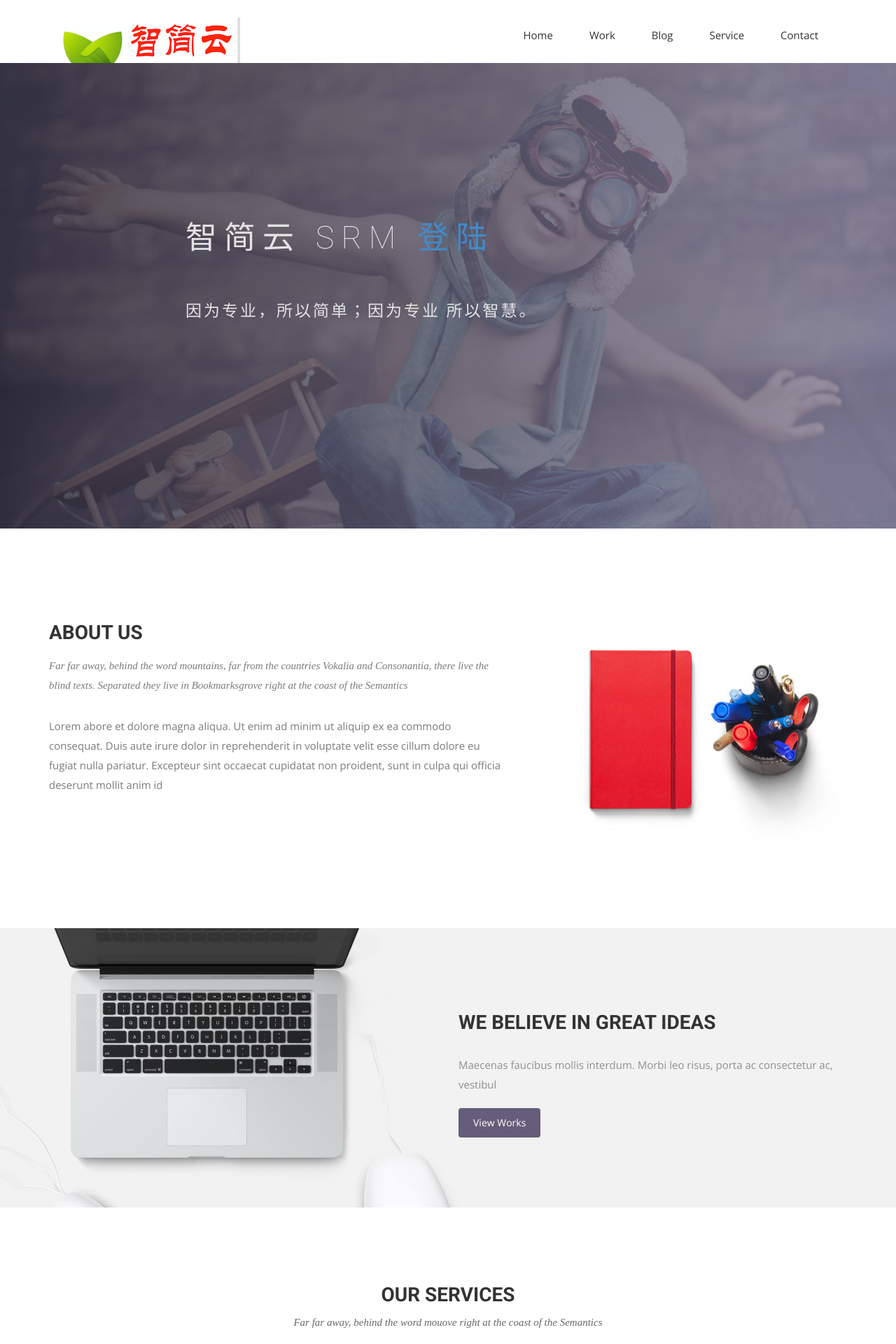
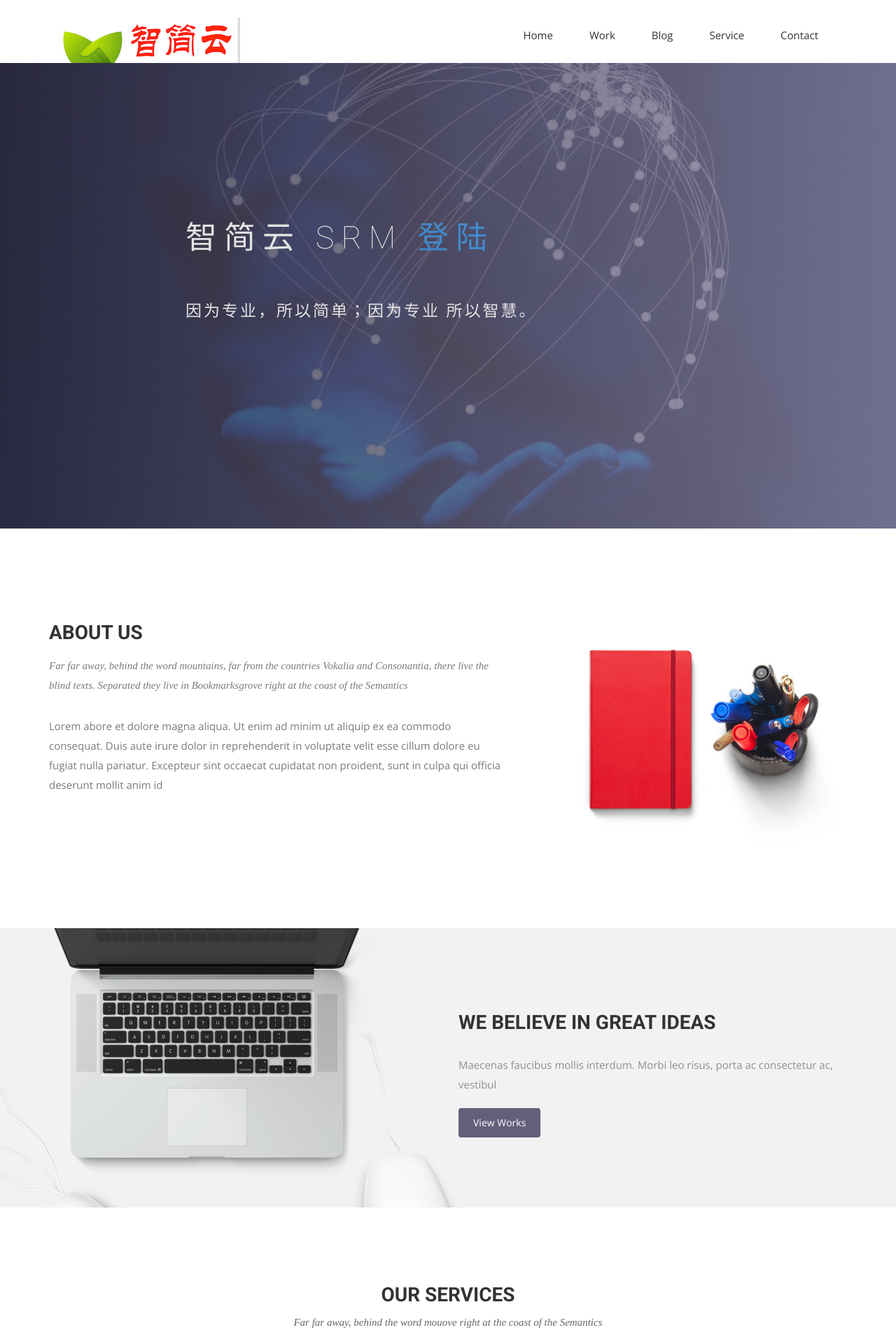
Before and after one commit to dreampivot/slipscloud.github.io, a Jekyll site: the page built from index.html, in a window 1280 px wide. Shown: the top 1920 px of the page at 70% size. Built offline with Jekyll 4.4.1, drawn with Linux system fonts in a browser that asks for light colours; nearby versions of some CDN libraries; some web fonts are replaced.

Commit message:
change bg

```diff
--- a/css/airspace.css
+++ b/css/airspace.css
@@ -97,7 +97,8 @@ font header .navbar-default .navbar-nav li a:hover {
 	Slider Start
 --*/
 #slider {
-  background: url("../img/slider-bg.jpg") no-repeat;
+  background: url("../img/slidesidebar.jpg") no-repeat;
+
   background-size: cover;
   background-attachment: fixed;
   background-position: 10% 0%;
```
